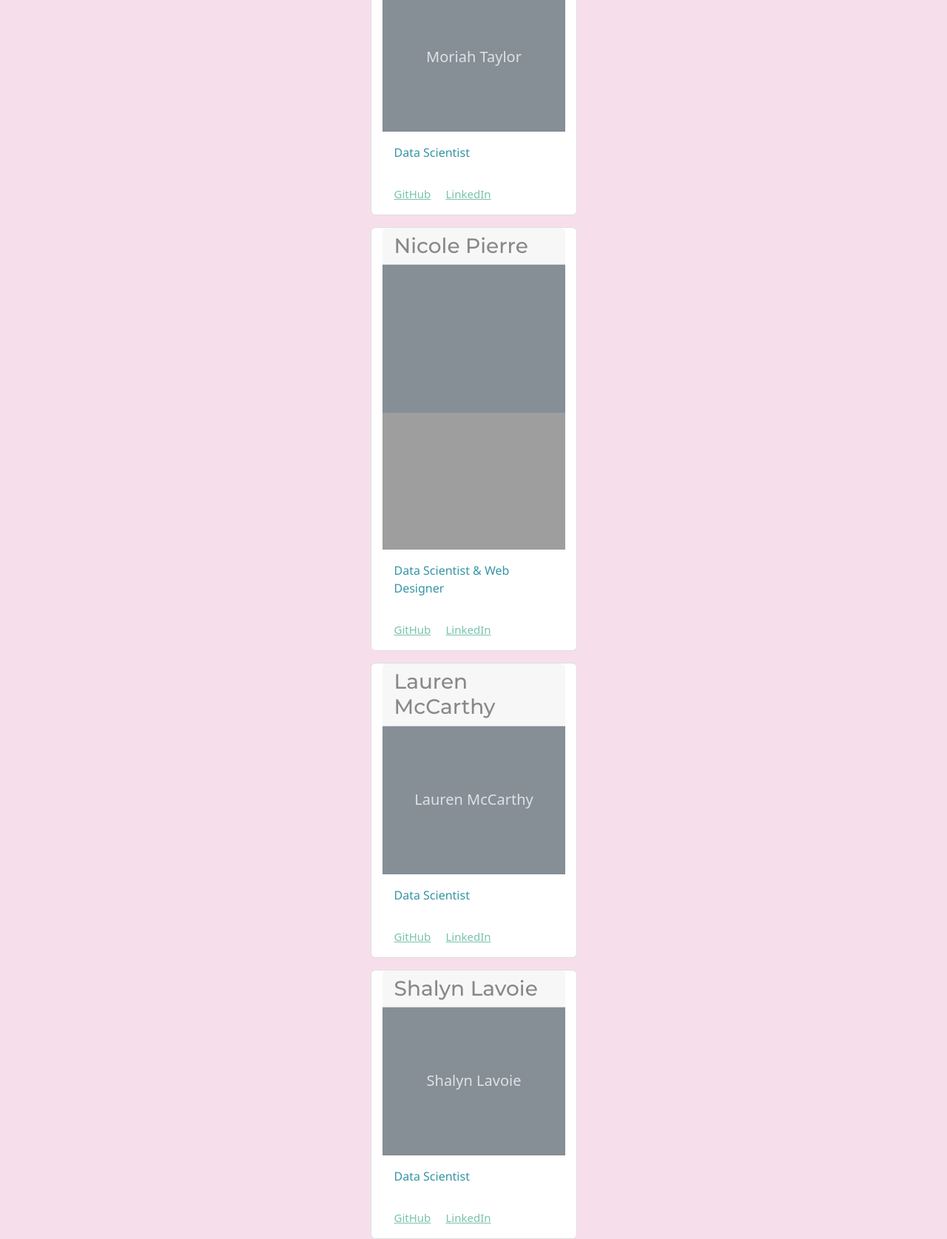
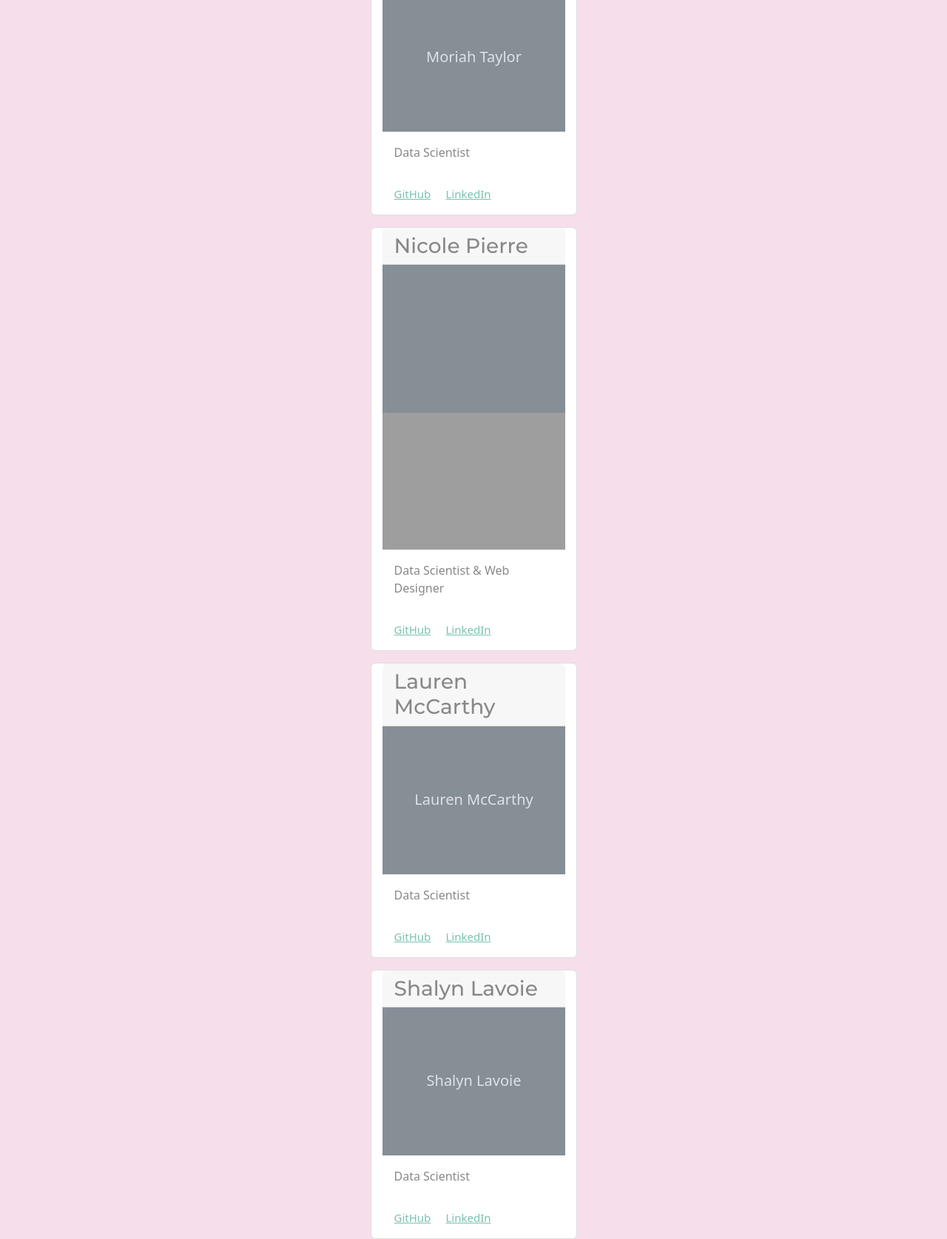
Before and after one commit to nicpie-bit/Minimum-Wage-Analysis, a Flask app: page /about.html in a window 1280 px wide. Shown: the part 144-1819 px from the top of the page at 74% size. Run offline with Flask 2, Linux system fonts and the light colour scheme; some libraries are stand-ins or nearby versions; grey boxes are pictures that could not be loaded.

Commit message:
changed some styling fonts

```diff
--- a/static/styles.css
+++ b/static/styles.css
@@ -10,7 +10,6 @@ body {
     max-height: 50px;
   }
   .navigation .navbar-brand {
-    color: rgb(52, 149, 165);
     margin-left: 0px;
     padding: inherit;
     font-weight: bold;
@@ -45,7 +44,6 @@ body {
     height:100%;
   }
   .active, .panel:hover {
-    border-color:rgb(52, 149, 165);
     border-style: solid;
 
   }
@@ -55,14 +53,11 @@ body {
   }
 
   .title {
-    color: rgb(52, 149, 165);
     font-weight: bolder;
     padding-top: 10px;
   }
 
   p {
-  color: rgb(52, 149, 165);
-  font-family: 'segoe ui';
   font-size: 16px;
   }
 
```
